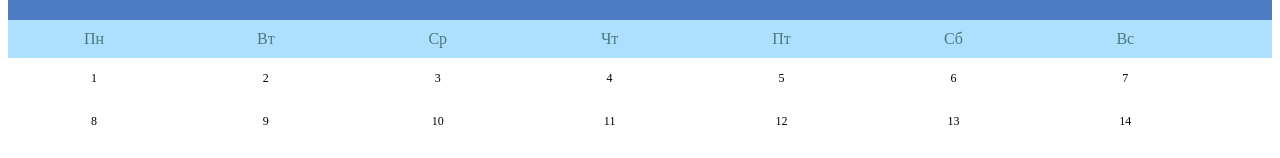
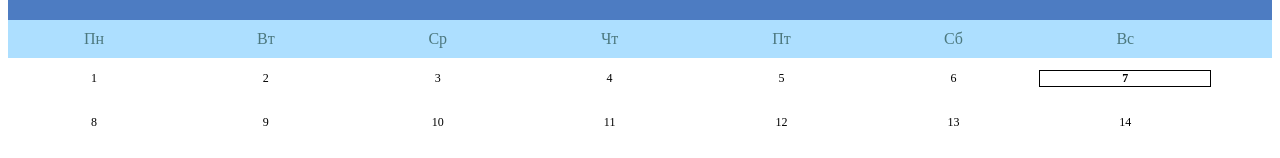
Before and after one commit to wklipach/easycalendar, an Angular app: page / in a window 1280 px wide. Shown: the part 174-332 px from the top of the page. Built offline with nearby package versions, Linux system fonts and the light colour scheme.

Commit message:
версия дачная

```diff
--- a/src/app/app.component.css
+++ b/src/app/app.component.css
@@ -33,7 +33,6 @@ ul {list-style-type: none;}
 }
 
 .month .now {
-    float: ;
     padding-top: 10px;
 }
 
@@ -59,12 +58,25 @@ ul {list-style-type: none;}
 .days li .active {
     padding: 5px;
     background: #054eaddc;
-    color: white !important
+    color: white !important;
 }
 
-.notMonthDay {
+.uncheckedNotMonthDay {
     background: white;
-    color: lightgray !important
+    color: lightgray !important;
+}
+
+.checkedNowMonthDay {
+    background: white;
+    color: lightgray !important;
+    border: 1px solid #00a8e1;
+}
+
+.uncheckedNowMonthDay {
+    background: white;
+    color: black !important;
+    font-weight: bold;
+    border: 1px solid black;
 }
 
 .topleft {
--- a/src/app/app.component.html
+++ b/src/app/app.component.html
@@ -13,11 +13,12 @@
 <app-weekdays></app-weekdays>
 
 <ul class="days" *ngFor="let item of this.arrarWeekMonth; let i = index" id='week{{i}}'>
-          <li id='{{item[0].tagMo}}' [class]="item[0].boolCurMonth ? '' : 'notMonthDay'"> {{item[0].dayMo}} </li>
-          <li id='{{item[1].tagTu}}' [class]="item[1].boolCurMonth ? '' : 'notMonthDay'"> {{item[1].dayTu}} </li>
-          <li id='{{item[2].tagWe}}' [class]="item[2].boolCurMonth ? '' : 'notMonthDay'"> {{item[2].dayWe}} </li>
-          <li id='{{item[3].tagTh}}' [class]="item[3].boolCurMonth ? '' : 'notMonthDay'"> {{item[3].dayTh}} </li>
-          <li id='{{item[4].tagFr}}' [class]="item[4].boolCurMonth ? '' : 'notMonthDay'"> {{item[4].dayFr}} </li>
-          <li id='{{item[5].tagSa}}' [class]="item[5].boolCurMonth ? '' : 'notMonthDay'"> {{item[5].daySa}} </li>
-          <li id='{{item[6].tagSu}}' [class]="item[6].boolCurMonth ? '' : 'notMonthDay'"> {{item[6].daySu}} </li>
+
+          <li id='{{item[0].tagMo}}' [class]="getCurrentStyle(item[0].boolCurMonth, item[0].boolCurDate, false)" (click)="mouseCheckDay(item[0].tagMo)"> {{item[0].dayMo}} </li>
+          <li id='{{item[1].tagTu}}' [class]="getCurrentStyle(item[1].boolCurMonth, item[1].boolCurDate, false)" (click)="mouseCheckDay(item[1].tagTu)"> {{item[1].dayTu}} </li>
+          <li id='{{item[2].tagWe}}' [class]="getCurrentStyle(item[2].boolCurMonth, item[2].boolCurDate, false)" (click)="mouseCheckDay(item[2].tagWe)"> {{item[2].dayWe}} </li>
+          <li id='{{item[3].tagTh}}' [class]="getCurrentStyle(item[3].boolCurMonth, item[3].boolCurDate, false)" (click)="mouseCheckDay(item[3].tagTh)"> {{item[3].dayTh}} </li>
+          <li id='{{item[4].tagFr}}' [class]="getCurrentStyle(item[4].boolCurMonth, item[4].boolCurDate, false)" (click)="mouseCheckDay(item[4].tagFr)"> {{item[4].dayFr}} </li>
+          <li id='{{item[5].tagSa}}' [class]="getCurrentStyle(item[5].boolCurMonth, item[5].boolCurDate, false)" (click)="mouseCheckDay(item[5].tagSa)"> {{item[5].daySa}} </li>
+          <li id='{{item[6].tagSu}}' [class]="getCurrentStyle(item[6].boolCurMonth, item[6].boolCurDate, false)" (click)="mouseCheckDay(item[6].tagSu)"> {{item[6].daySu}} </li>
 </ul>
--- a/src/app/app.component.ts
+++ b/src/app/app.component.ts
@@ -15,6 +15,7 @@ export class AppComponent implements OnInit {
   curMonth = 0;
   arrarWeekMonth: any;
   curDate: Date;
+  checkedDate = [];
 
 
   constructor() {
@@ -34,12 +35,15 @@ export class AppComponent implements OnInit {
     const weekFirst = this.getFirstWeeks(curDate.getFullYear(), curDate.getMonth());
     this.arrarWeekMonth = this.getWeekArrayCount(weekCount, weekFirst, curDate.getFullYear(), curDate);
 
-    // console.log('this.arrarWeekMonth', this.arrarWeekMonth);
+    console.log('this.arrarWeekMonth', this.arrarWeekMonth);
   }
 
+  mouseCheckDay(strDate: string) {
+    console.log(strDate);
+  }
 
   // дата начала заданной недели ISO8601 (которая всегда будет понедельником)
-  getDateOfISOWeek(w, y) {
+  getDateOfISOWeek(w: number, y: number) {
     const simple = new Date(y, 0, 1 + (w - 1) * 7);
     const dow = simple.getDay();
     const ISOweekStart = simple;
@@ -52,53 +56,76 @@ export class AppComponent implements OnInit {
     return ISOweekStart;
 }
 
+boolCurDate(strNowDate, strCurDate) {
+  if (strNowDate === strCurDate) {
+    return true; } else {
+      return false; }
+}
+
   // массив с номерами недель и первыми числами недели
 
   public getWeekArrayCount(weekCount, weekFirst, y, curDate) {
 
-  return Array<any> (weekCount).fill([0, null]).map((x: any, i: any) =>
+
+    const strNowDate = this.formatDate(new Date());
+
+    return Array<any> (weekCount).fill([0, null]).map((x: any, i: any) =>
     [
      {tagMo: this.getTag(i + weekFirst, y, 0),
       dayMo: this.getValue(i + weekFirst, y, 0),
       weekISOnumber: i + weekFirst,
       weekNumber: i,
-      boolCurMonth: this.getPeriod(i + weekFirst, y, 0, curDate)},
+      boolCurMonth: this.getPeriod(i + weekFirst, y, 0, curDate),
+      boolCurDate: this.boolCurDate(strNowDate, this.getTag(i + weekFirst, y, 0))
+      },
 
      {tagTu: this.getTag(i + weekFirst, y, 1),
       dayTu: this.getValue(i + weekFirst, y, 1),
       weekISOnumber: i + weekFirst,
       weekNumber: i,
-      boolCurMonth: this.getPeriod(i + weekFirst, y, 1, curDate)},
+      boolCurMonth: this.getPeriod(i + weekFirst, y, 1, curDate),
+      boolCurDate: this.boolCurDate(strNowDate, this.getTag(i + weekFirst, y, 1))
+    },
 
      {tagWe: this.getTag(i + weekFirst, y, 2),
       dayWe: this.getValue(i + weekFirst, y, 2),
       weekISOnumber: i + weekFirst,
       weekNumber: i,
-      boolCurMonth: this.getPeriod(i + weekFirst, y, 2, curDate)},
+      boolCurMonth: this.getPeriod(i + weekFirst, y, 2, curDate),
+      boolCurDate: this.boolCurDate(strNowDate, this.getTag(i + weekFirst, y, 2))
+    },
 
      {tagTh: this.getTag(i + weekFirst, y, 3),
       dayTh: this.getValue(i + weekFirst, y, 3),
       weekISOnumber: i + weekFirst,
       weekNumber: i,
-      boolCurMonth: this.getPeriod(i + weekFirst, y, 3, curDate)},
+      boolCurMonth: this.getPeriod(i + weekFirst, y, 3, curDate),
+      boolCurDate: this.boolCurDate(strNowDate, this.getTag(i + weekFirst, y, 3))
+    },
 
      {tagFr: this.getTag(i + weekFirst, y, 4),
       dayFr: this.getValue(i + weekFirst, y, 4),
       weekISOnumber: i + weekFirst,
       weekNumber: i,
-      boolCurMonth: this.getPeriod(i + weekFirst, y, 4, curDate)},
+      boolCurMonth: this.getPeriod(i + weekFirst, y, 4, curDate),
+      boolCurDate: this.boolCurDate(strNowDate, this.getTag(i + weekFirst, y, 4))
+    },
 
      {tagSa: this.getTag(i + weekFirst, y, 5),
       daySa: this.getValue(i + weekFirst, y, 5),
       weekISOnumber: i + weekFirst,
       weekNumber: i,
-      boolCurMonth: this.getPeriod(i + weekFirst, y, 5, curDate)},
+      boolCurMonth: this.getPeriod(i + weekFirst, y, 5, curDate),
+      boolCurDate: this.boolCurDate(strNowDate, this.getTag(i + weekFirst, y, 5))
+    },
 
      {tagSu: this.getTag(i + weekFirst, y, 6),
       daySu: this.getValue(i + weekFirst, y, 6),
       weekISOnumber: i + weekFirst,
       weekNumber: i,
-      boolCurMonth: this.getPeriod(i + weekFirst, y, 6, curDate)}
+      boolCurMonth: this.getPeriod(i + weekFirst, y, 6, curDate),
+      boolCurDate: this.boolCurDate(strNowDate, this.getTag(i + weekFirst, y, 6))
+    }
 
   ]);
   }
@@ -186,5 +213,51 @@ now() {
   this.initMethod ( this.curDate );
 }
 
+getCurrentStyle(boolCurMonth: boolean, boolNow: boolean, boolCheckDay: boolean) {
+
+ // не входящий в месяц день, который выбрали
+ if (!boolCurMonth && boolCheckDay) {
+  return 'checkedNotMonthDay';
+}
+
+// не входящий в месяц день, который не выбрали
+ if (!boolCurMonth && !boolCheckDay) {
+  return 'uncheckedNotMonthDay';
+}
+
+ // сегодняшняя дата которую выбрали
+ if (boolCurMonth && boolCheckDay && boolNow) {
+  return 'checkedNowMonthDay';
+}
+
+ // сегодняшняя дата которую не выбрали
+ if (boolCurMonth && !boolCheckDay && boolNow) {
+  return 'uncheckedNowMonthDay';
+}
+
+
+  // день текущего месяца который выбрали
+ if (boolCurMonth && boolCheckDay && !boolNow) {
+    return 'checkedMonthDay';
+  }
+
+ // обычный день текущего месяца который не выбрали
+ return '';
 
 }
+
+
+flipoverCheckDate(strDate: string) {
+
+  if (this.checkedDate.includes(strDate)) {
+// удаляем
+  } else {
+    // добавляем
+  }
+
+  // перерисовываем
+
+}
+
+
+}
```
